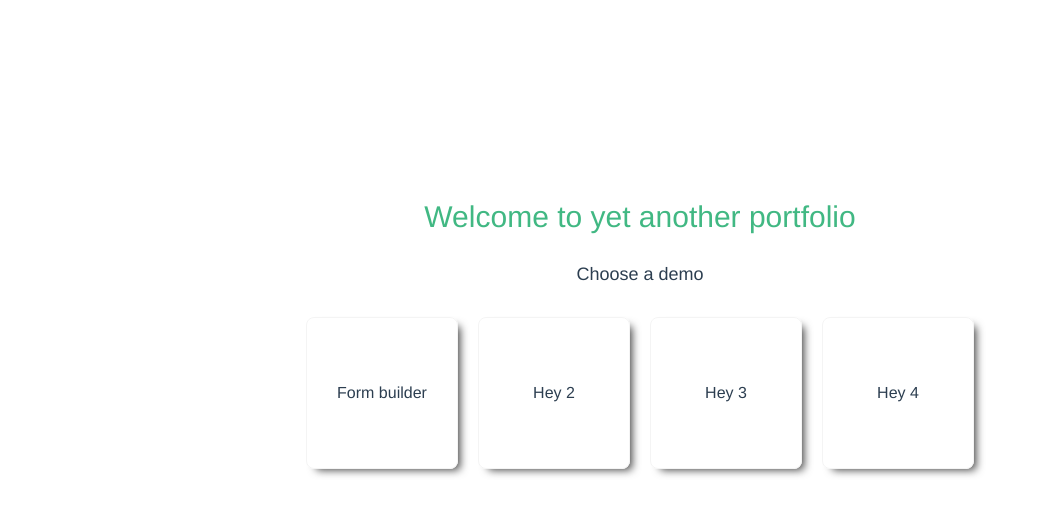
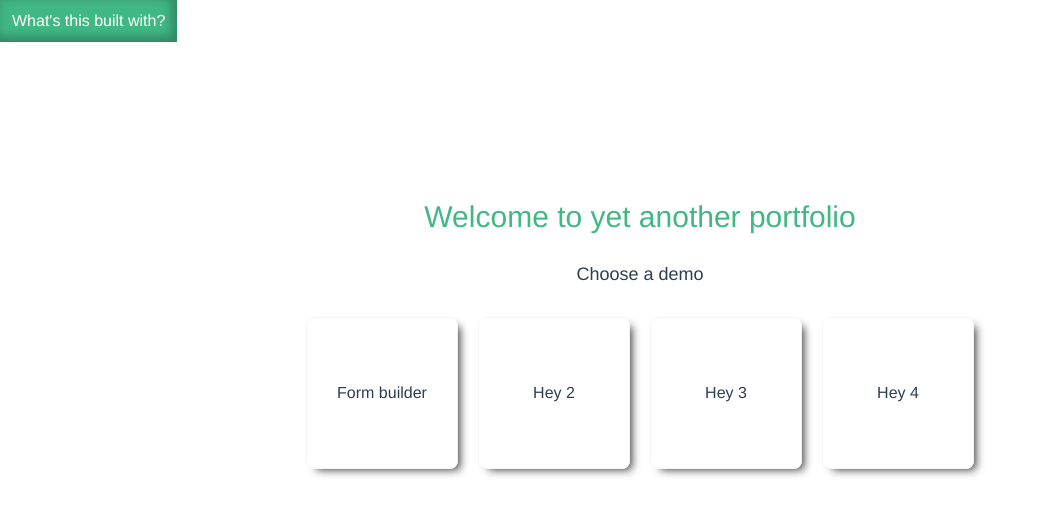
Before and after one commit to Thomasbayy/TechDemo, a Vue app: page / in a window 1280 px wide. Shown: the top 514 px of the page, without its empty margins (0-1045 px from the left). Built offline with nearby package versions, Linux system fonts and the light colour scheme; a web font is replaced by a local one.

Commit message:
Added 'Whats this built with button and modal'

```diff
--- a/src/App.vue
+++ b/src/App.vue
@@ -6,12 +6,17 @@
 
 <style lang="scss">
 
+body {
+  margin: 0px;
+}
+
 #app {
   font-family: Montserrat, Avenir, Helvetica, Arial, sans-serif;
   -webkit-font-smoothing: antialiased;
   -moz-osx-font-smoothing: grayscale;
   font-weight: 400;
   color: #2c3e50;
+  min-height: 100vh;
 }
 
 @font-face {
--- /dev/null
+++ b/src/components/Modal.vue
@@ -0,0 +1,69 @@
+<template>
+  <transition v-if="value" name="fade">
+    <div class="modal-backdrop">
+      <CloseIcon class="modal-close" @click="close"></CloseIcon>
+    </div>
+  </transition>
+</template>
+
+<script>
+
+import CloseIcon from 'vue-material-design-icons/Close.vue';
+
+export default {
+  name: 'Modal',
+  components: {
+    CloseIcon,
+  },
+  props: {
+    value: {
+      default: false,
+      type: Boolean,
+      required: true,
+    },
+  },
+  methods: {
+    close() {
+      this.$emit('input', false);
+    },
+  },
+};
+</script>
+
+<style lang="scss" scoped>
+  .modal-backdrop {
+    width: 100vw;
+    height: 100vh;
+    position: fixed;
+    background-color: rgba(0, 0, 0, 0.7);
+    z-index: 1;
+    display: flex;
+    justify-content: center;
+    align-items: center;
+    flex-direction: column;
+    opacity: 1;
+    transition: opacity 0.3s;
+  }
+
+  .modal-close {
+    position: absolute;
+    top: 10px;
+    right: 10px;
+    color: #fff;
+    font-size: 30px;
+    cursor: pointer;
+    transition: color 0.2s;
+
+    &:hover {
+      color: #ff5f4a;
+    }
+  }
+
+  .fade-enter, .fade-leave-to {
+    opacity: 0;
+  }
+
+  .fade-enter-to, .fade-leave {
+    opacity: 1;
+  }
+</style>
--- a/src/views/Home.vue
+++ b/src/views/Home.vue
@@ -1,5 +1,7 @@
 <template>
   <div class="home">
+    <div class="built-with-button" @click="showModal">What's this built with?</div>
+    <modal v-model="modalShowing"></modal>
     <div class="greeting">Welcome to yet another portfolio</div>
     <div class="choose-demo">Choose a demo</div>
     <div class="demo-box">
@@ -33,16 +35,21 @@
 import VuejsIcon from 'vue-material-design-icons/Vuejs.vue';
 import FirebaseIcon from 'vue-material-design-icons/Firebase.vue';
 
+// components
+import Modal from '@/components/Modal.vue';
+
 export default {
   name: 'Home',
   components: {
     VuejsIcon,
     FirebaseIcon,
+    Modal,
   },
   data() {
     return {
       showDemo: [],
       showTech: false,
+      modalShowing: false,
       allTech: [
         {
           name: 'Vue',
@@ -96,10 +103,40 @@ export default {
       fadeInWait += 100;
     }
   },
+  methods: {
+    showModal() {
+      console.log('x');
+      this.modalShowing = true;
+    },
+  },
 };
 </script>
 
 <style scoped lang="scss">
+
+  //TODO Add variables for colors
+
+  .built-with-button {
+    position: absolute;
+    padding: 12px;
+    color: #41B883;
+    cursor: pointer;
+    transition: all 0.2s;
+
+    &:hover {
+      background-color: #41B883;
+      color: #fff;
+      -webkit-box-shadow: inset -4px -4px 10px 2px rgba(51,138,99,1);
+      -moz-box-shadow: inset -4px -4px 10px 2px rgba(51,138,99,1);
+      box-shadow: inset -4px -4px 10px 2px rgba(51,138,99,1);
+    }
+  }
+
+  .home {
+    overflow: auto;
+    min-height: 100vh;
+  }
+
   .greeting {
     color: #41B883;
     font-size: 30px;
```
